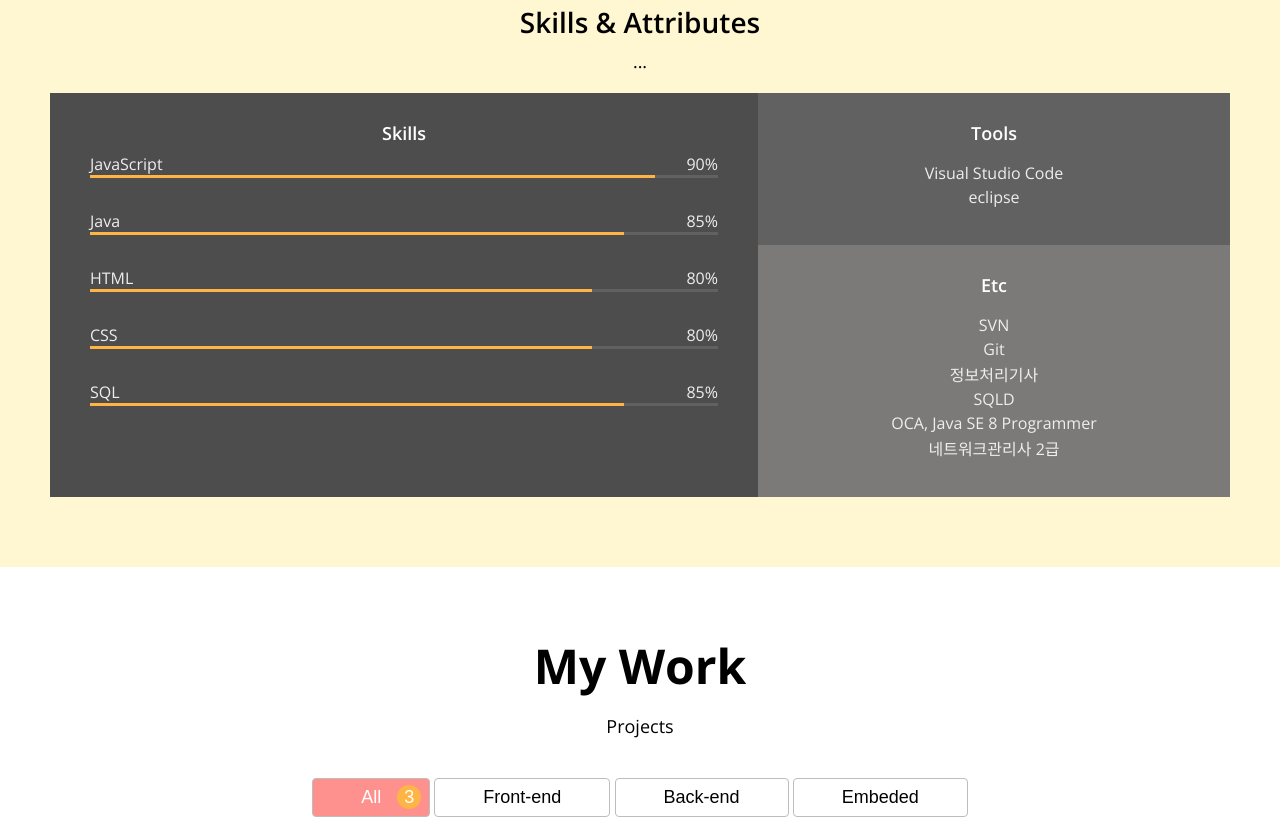
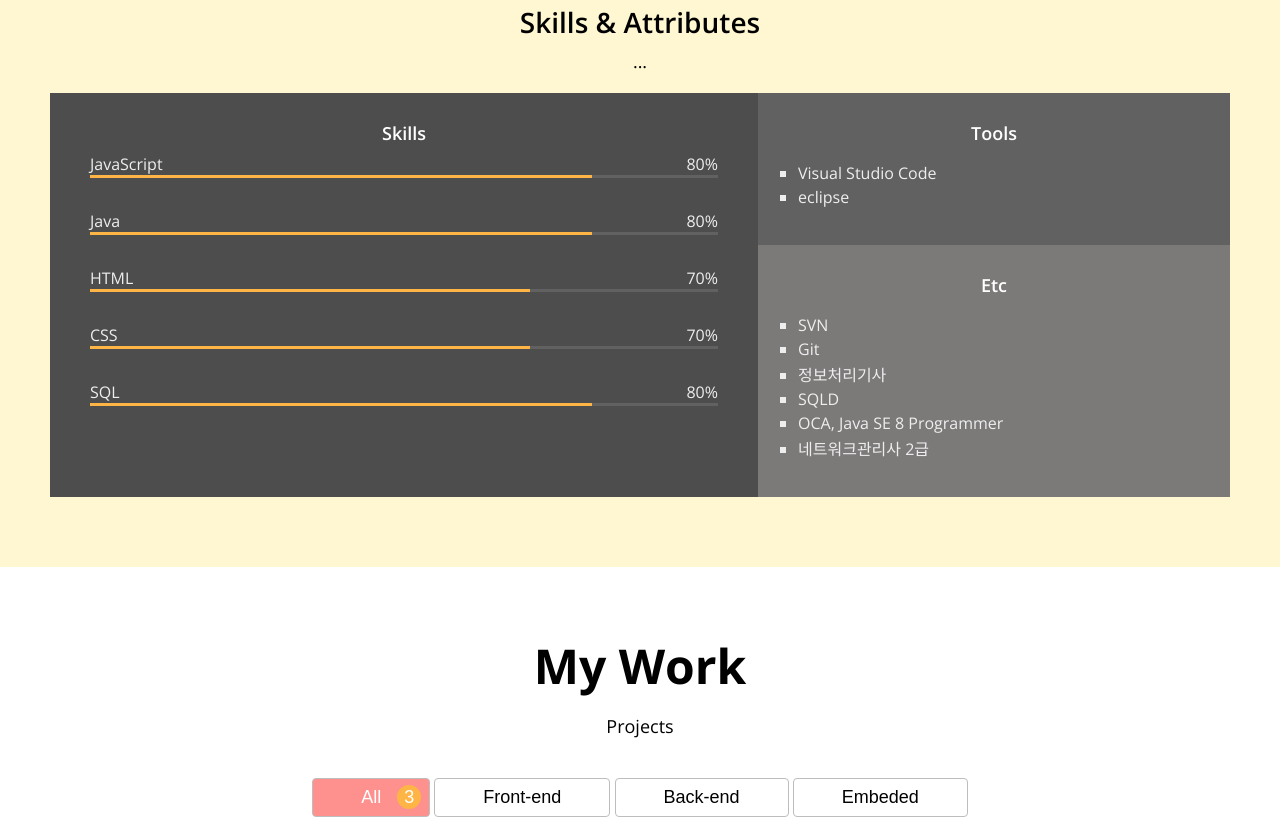
Before and after one commit to hamPro/portfolio, a plain HTML site: page index.html in a window 1280 px wide. Shown: the part 1643-2463 px from the top of the page. Drawn offline with nearby package versions, Linux system fonts and the light colour scheme.

Commit message:
update profile img

```diff
--- a/index.html
+++ b/index.html
@@ -50,7 +50,7 @@
     <h1>About me</h1>
     <p>
       i'm working for Hyundai-Autoever as Project Manager. But actually, my current role in projects is a front-end developer.
-      <br/> i've used spring framework before and now studying react.
+      <br/> I love to develop for front-end. And so, I always try to learn about new technologies or methods like React.js.
     </p>
     <div class="about__majors">
       <div class="major">
@@ -121,24 +121,6 @@
         <div class="skill">
           <div class="skill__description">
             <span>JavaScript</span>
-            <span>90%</span>
-          </div>
-          <div class="skill__bar">
-            <div class="skill__value" style="width: 90%;"></div>
-          </div>
-        </div>
-        <div class="skill">
-          <div class="skill__description">
-            <span>Java</span>
-            <span>85%</span>
-          </div>
-          <div class="skill__bar">
-            <div class="skill__value" style="width: 85%;"></div>
-          </div>
-        </div>
-        <div class="skill">
-          <div class="skill__description">
-            <span>HTML</span>
             <span>80%</span>
           </div>
           <div class="skill__bar">
@@ -147,7 +129,7 @@
         </div>
         <div class="skill">
           <div class="skill__description">
-            <span>CSS</span>
+            <span>Java</span>
             <span>80%</span>
           </div>
           <div class="skill__bar">
@@ -156,11 +138,29 @@
         </div>
         <div class="skill">
           <div class="skill__description">
-            <span>SQL</span>
-            <span>85%</span>
+            <span>HTML</span>
+            <span>70%</span>
           </div>
           <div class="skill__bar">
-            <div class="skill__value" style="width: 85%;"></div>
+            <div class="skill__value" style="width: 70%;"></div>
+          </div>
+        </div>
+        <div class="skill">
+          <div class="skill__description">
+            <span>CSS</span>
+            <span>70%</span>
+          </div>
+          <div class="skill__bar">
+            <div class="skill__value" style="width: 70%;"></div>
+          </div>
+        </div>
+        <div class="skill">
+          <div class="skill__description">
+            <span>SQL</span>
+            <span>80%</span>
+          </div>
+          <div class="skill__bar">
+            <div class="skill__value" style="width: 80%;"></div>
           </div>
         </div>
       </div>
@@ -307,7 +307,7 @@
       </a>
     </div>
     <p class="contact__rights">
-      2020 Ham's portfolio - All rights reserved
+      2021 Ham's portfolio - All rights reserved
     </p>
   </section>
   <!-- Arrow up -->
--- a/style.css
+++ b/style.css
@@ -314,9 +314,16 @@ p {
   padding: 20px;
 }
 
+.tools ul,
+.etc ul{
+  padding-left: 20px;
+  text-align: left;
+}
+
 .tools__list li,
 .etc__list li{
   padding: 1px 0px;
+  list-style: square;
 }
 
 /* Work */
```
Also changed, not shown: imgs/11.jpg (added), imgs/profile.jpg, imgs/profile_1.jpg (added).
